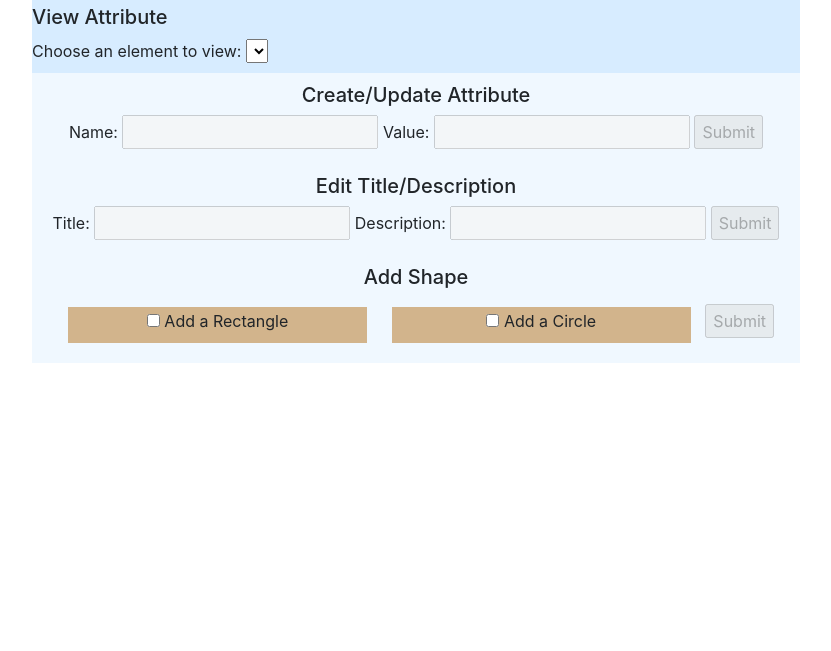
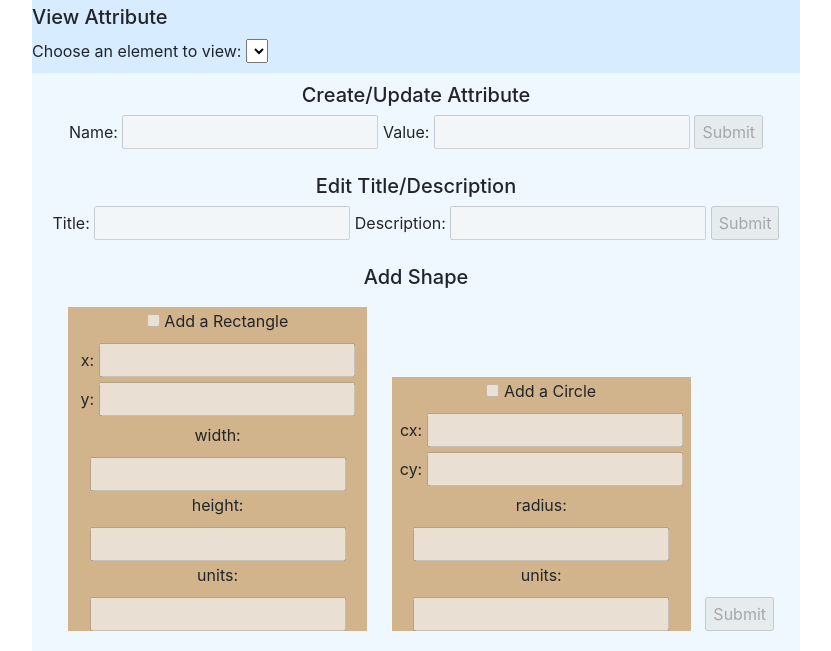
Before and after one commit to ShiLGit/SVG_Database, a website: page public/index.html in a window 1280 px wide. Shown: the part 704-1355 px from the top of the page, without its empty margins (224-1055 px from the left). Before the commit the page ends 1067 px from the top, so only its background shows below. Drawn offline with nearby package versions, Linux system fonts and the light colour scheme; no server answers.

Commit message:
shape enabled behvaior

```diff
--- a/public/index.html
+++ b/public/index.html
@@ -111,12 +111,38 @@
             <form id = "shape-form">
                 <h5>Add Shape</h5>
                 <div class = "add-shape">
-                    <input type="checkbox" id="Rect" value="Rect">
-                    <label for="Rect"> Add a Rectangle</label>
+                    <input type="checkbox" id="Rect" value="true" disabled>
+                    <label for="Rect">Add a Rectangle</label><br/>
+
+                    <label for="x"> x: </label>
+                    <input type="text" id="x"><br/>
+
+                    <label for="y">y:</label>
+                    <input type="text" id="y"><br/>
+
+                    <label for="width"> width: </label>
+                    <input type="text" id="width"><br/>
+
+                    <label for="height"> height: </label>
+                    <input type="text" id="height"><br/>
+
+                    <label for="units-r"> units: </label>
+                    <input type="text" id="units-r" value = ""><br/>
                 </div>
                 <div class = "add-shape">
-                    <input type="checkbox" id="Rect" value="Rect">
-                    <label for="Rect">Add a Circle</label>
+                    <input type="checkbox" id="Circ" value="true" disabled>
+                    <label for = "Circ">Add a Circle</label><br/>
+                    <label for="cx"> cx: </label>
+                    <input type="text" id="cx"><br/>
+
+                    <label for="cy">cy:</label>
+                    <input type="text" id="cy"><br/>
+
+                    <label for="radius"> radius: </label>
+                    <input type="text" id="radius"><br/>
+
+                    <label for="units-c"> units: </label>
+                    <input type="text" id="units-c" value = ""><br/>
                 </div>
 
                  <input id = "shape-subm" type = "submit" disabled/>
--- a/public/index.js
+++ b/public/index.js
@@ -5,7 +5,8 @@ $(document).ready(function() {
     let props = {}; //properties of selected omponent
 
     updateLog();
-
+    toggleAddCirc(false);
+    toggleAddRect(false);
     //get all files for file laaaaaaaaaaaaaaaaaawg; render on screen
     function updateLog(){
         console.log("updateLog() called");
@@ -287,5 +288,47 @@ $(document).ready(function() {
         $('#new-title').attr('disabled', !enabled);
         $('#new-desc').attr('disabled', !enabled);
         $('#new-td-subm').attr('disabled', !enabled);
+
+        $('#shape-form').attr('disabled', !enabled);
+        $('#Rect').attr('disabled', !enabled);
+        $('#Circ').attr('disabled', !enabled);
+    }
+    $('#Rect').change(function(){
+        if($('#Rect').is(':checked')){
+            toggleAddRect(true);
+            $('#shape-subm').attr('disabled', false);
+        }else{
+
+            if(!$('#Circ').is(':checked')){
+                $('#shape-subm').attr('disabled', true);
+            }
+            toggleAddRect(false);
+        }
+    })
+    $('#Circ').change(function(){
+        if($('#Circ').is(':checked')){
+            toggleAddCirc(true);
+            $('#shape-subm').attr('disabled', false);
+        }else{
+            if(!$('#Rect').is(':checked')){
+                $('#shape-subm').attr('disabled', true);
+            }
+            toggleAddCirc(false);
+        }
+    })
+
+    function toggleAddRect(enabled){
+        $('#x').attr("disabled", !enabled);
+        $('#y').attr("disabled", !enabled);
+        $('#width').attr("disabled", !enabled);
+        $('#height').attr("disabled", !enabled);
+        $('#units-r').attr("disabled", !enabled);
+    }
+
+    function toggleAddCirc(enabled){
+        $('#cx').attr("disabled", !enabled);
+        $('#cy').attr("disabled", !enabled);
+        $('#radius').attr("disabled", !enabled);
+        $('#units-c').attr("disabled", !enabled);
     }
 });
```
